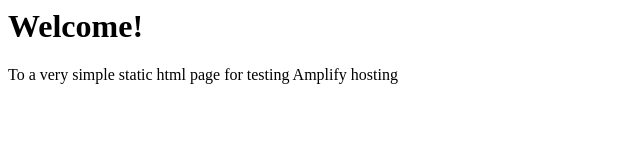
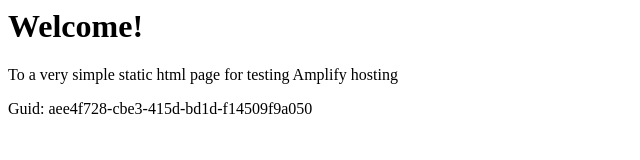
Before and after one commit to aws-aemilia-hkg/Github-PR-Commit-Integration-Test-DoNotTouch-GithubWebhookPreviewCanaryTest-v1-prod-ap-east-1, a website: page src/index.html in a window 1280 px wide. Shown: the whole page, without its empty margins (0-640 px from the left). Drawn offline with Linux system fonts and the light colour scheme.

Commit message:
commit from integ tests

```diff
--- a/src/index.html
+++ b/src/index.html
@@ -1,3 +1,5 @@
+
+
 <html lang="en">
 
 <head>
@@ -10,6 +12,6 @@
 <body>
     <h1>Welcome!</h1>
     <p>To a very simple static html page for testing Amplify hosting</p>
-</body>
+    <p>Guid: aee4f728-cbe3-415d-bd1d-f14509f9a050</p></body>
 
 </html>
```
